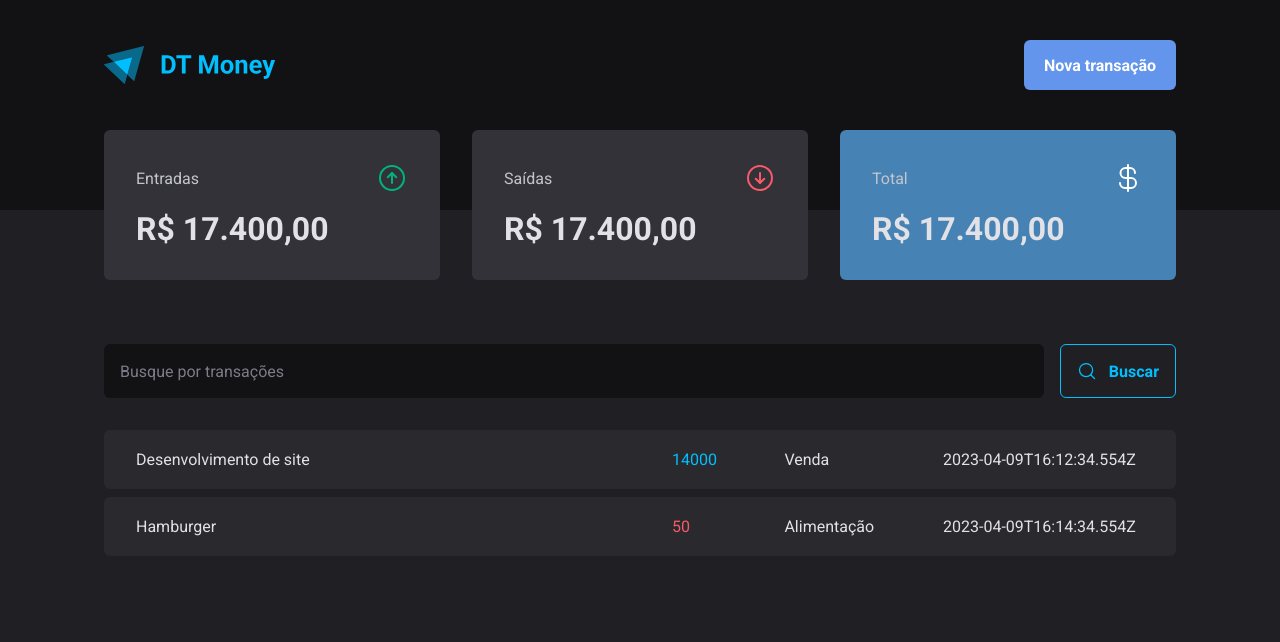
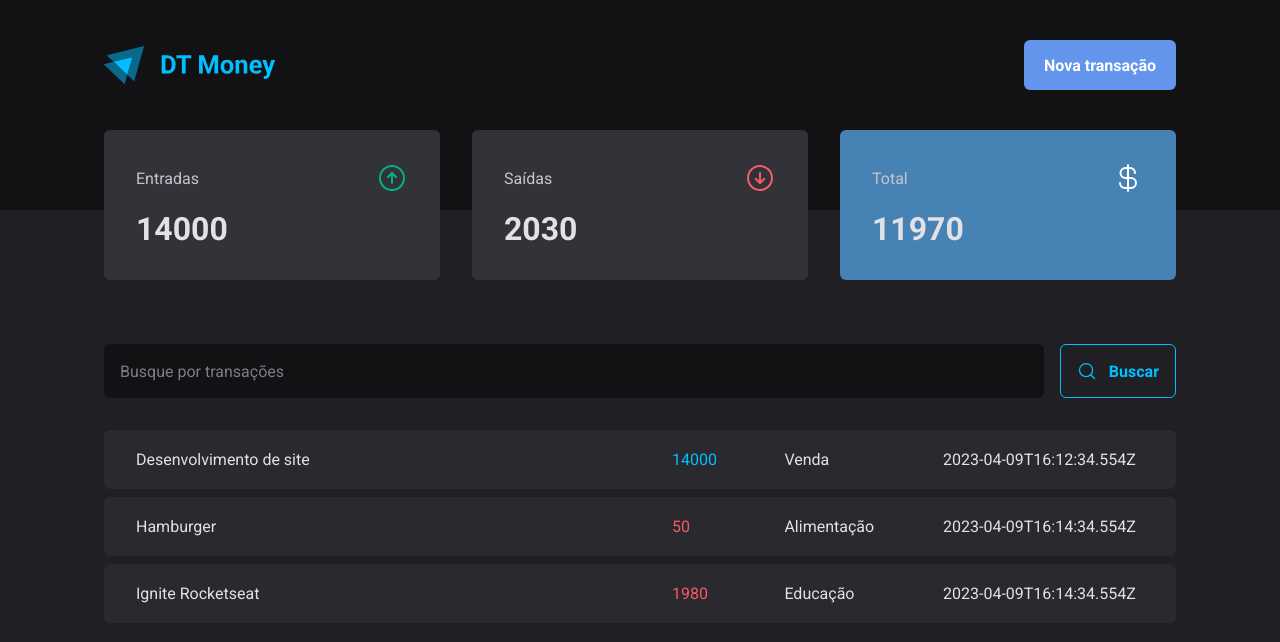
Before and after one commit to LucasBerce71/dt-money, a React (Vite) app: page / in a window 1280 px wide. Shown: the top 642 px of the page. Built offline with nearby package versions, Linux system fonts and the light colour scheme; data requests are answered from the project's data file.

Commit message:
feat: Calculate transactions summary

```diff
--- a/server.json
+++ b/server.json
@@ -15,6 +15,14 @@
             "category": "Alimentação",
             "price": 50,
             "createdAt": "2023-04-09T16:14:34.554Z"
+        },
+        {
+            "id": 2,
+            "description": "Ignite Rocketseat",
+            "type": "outcome",
+            "category": "Educação",
+            "price": 1980,
+            "createdAt": "2023-04-09T16:14:34.554Z"
         }
     ]
 }
--- a/src/components/Summary/index.tsx
+++ b/src/components/Summary/index.tsx
@@ -1,8 +1,32 @@
+import { useContext } from "react";
 import { ArrowCircleUp, ArrowCircleDown, CurrencyDollar } from "phosphor-react";
+
+import { TransactionsContext } from "../../contexts/TransactionsContext";
 
 import * as S from "./styles";
 
 export function Summary() {
+    const { transactions } = useContext(TransactionsContext);
+
+    const summary = transactions.reduce(
+        (acc, transaction) => {
+            if (transaction.type === "income") {
+                acc.income += transaction.price;
+                acc.total += transaction.price;
+            } else {
+                acc.outcome += transaction.price;
+                acc.total -= transaction.price;
+            }
+
+            return acc;
+        },
+        {
+            income: 0,
+            outcome: 0,
+            total:0
+        }
+    );
+
     return (
         <S.SummaryContainer>
             <S.SummaryCard>
@@ -11,7 +35,7 @@
                     <ArrowCircleUp size={32} color="#00b37e" />
                 </header>
 
-                <strong>R$ 17.400,00</strong>
+                <strong>{summary.income}</strong>
             </S.SummaryCard>
 
             <S.SummaryCard>
@@ -20,7 +44,7 @@
                     <ArrowCircleDown size={32} color="#f75a68" />
                 </header>
 
-                <strong>R$ 17.400,00</strong>
+                <strong>{summary.outcome}</strong>
             </S.SummaryCard>
 
             <S.SummaryCard variant="green">
@@ -29,7 +53,7 @@
                     <CurrencyDollar size={32} color="#fff" />
                 </header>
 
-                <strong>R$ 17.400,00</strong>
+                <strong>{summary.total}</strong>
             </S.SummaryCard>
         </S.SummaryContainer>
     );
```
